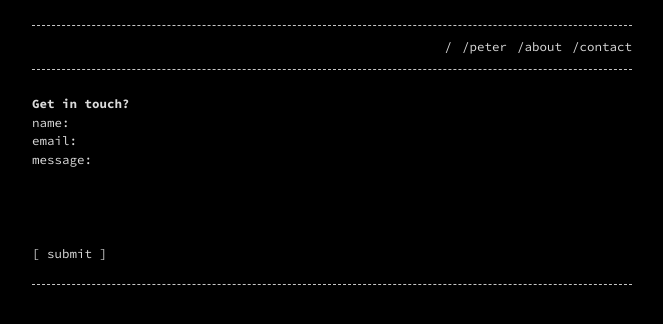
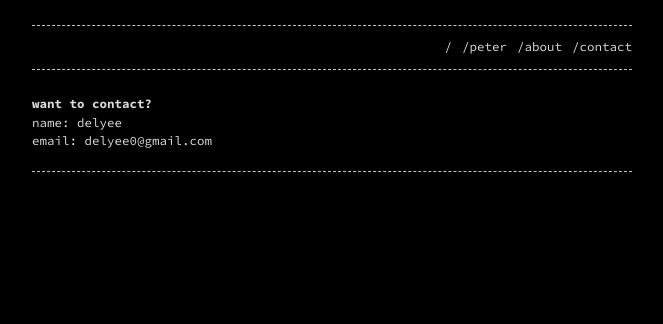
Before and after one commit to delyee/delyee.github.io, a Jekyll site: the page built from contact.md, in a window 1280 px wide. Shown: the top 324 px of the page, without its empty margins (308-971 px from the left). Built offline with Jekyll 4.4.1, drawn with Linux system fonts in a browser that asks for light colours.

Commit message:
Update contact.md

```diff
--- a/contact.md
+++ b/contact.md
@@ -2,14 +2,8 @@
 title: /contact
 layout: page
 permalink: /contact
-name: delyee
 ---
 
-# Get in touch?
-
-<form>
-  <input type="text" id="name" name="name" placeholder="name:" autocomplete="off">
-  <input type="text" id="email" name="email" placeholder="email:" autocomplete="off">
-  <textarea rows="5" id="message" name="message" placeholder="message:" autocomplete="off"></textarea>
-  <input type="submit" value="[ submit ]">
-</form>
+# want to contact?
+name: delyee
+email: delyee0@gmail.com
```
